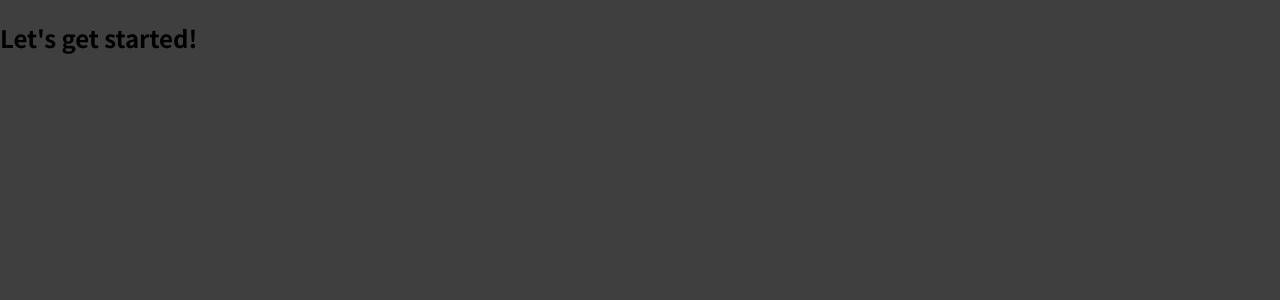
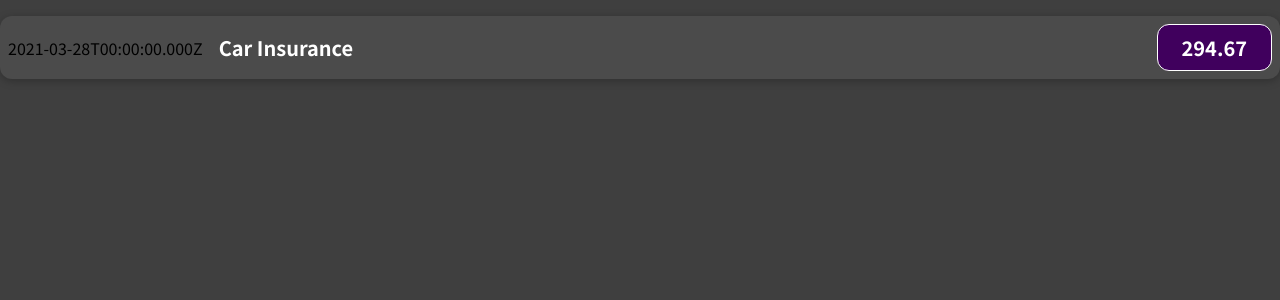
Before and after one commit to AlonerrWolf/AlonerrWolf-Personal-Expenses-App-with-ReactJs, a JavaScript app: page / in a window 1280 px wide. Shown: the top 300 px of the page. Built offline with nearby package versions, Linux system fonts and the light colour scheme.

Commit message:
dynamic data and expressions

```diff
--- a/src/App.js
+++ b/src/App.js
@@ -1,7 +1,8 @@
+import ExpenseItem from "./components/ExpenseItem.js";
 function App() {
   return (
     <div>
-      <h2>Let's get started!</h2>
+      <ExpenseItem></ExpenseItem>
     </div>
   );
 }
--- a/src/components/ExpenseItem.js
+++ b/src/components/ExpenseItem.js
@@ -1,12 +1,15 @@
 import "./ExpenseItem.css";
 
 function ExpenseItem() {
+    const expenseDate = new Date(2021,2,28);
+    const expenseTitle = 'Car Insurance';
+    const expenseAmount = 294.67
   return (
     <div className="expense-item">
-      <div>March 28th 2021</div>
+      <div>{expenseDate.toISOString()}</div>
       <div className="expense-item__description">
-        <h2>Car Insurances</h2>
-        <div className="expense-item__price">$300</div>
+        <h2>{expenseTitle}</h2>
+        <div className="expense-item__price">{expenseAmount}</div>
       </div>
     </div>
   );
```
Also changed, not shown: 1 other file (tests, documents, lock files or other folders).
